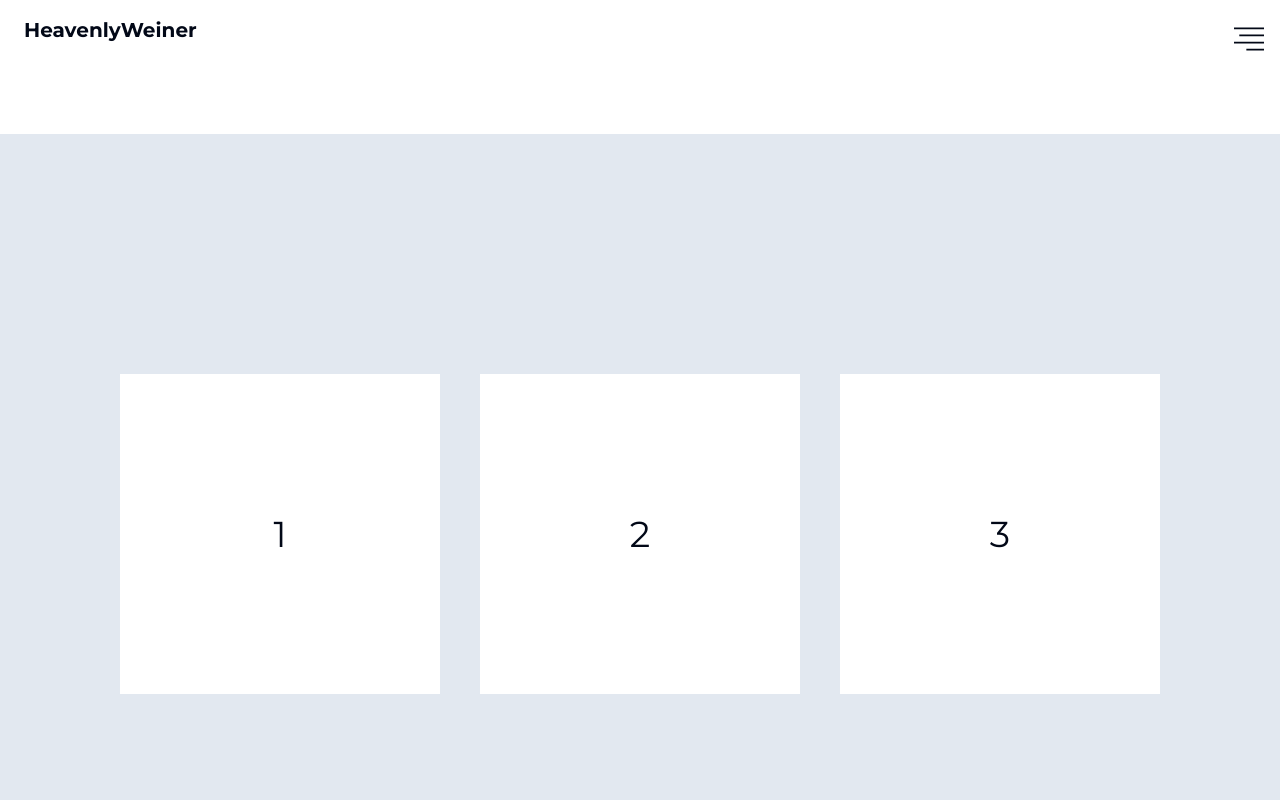
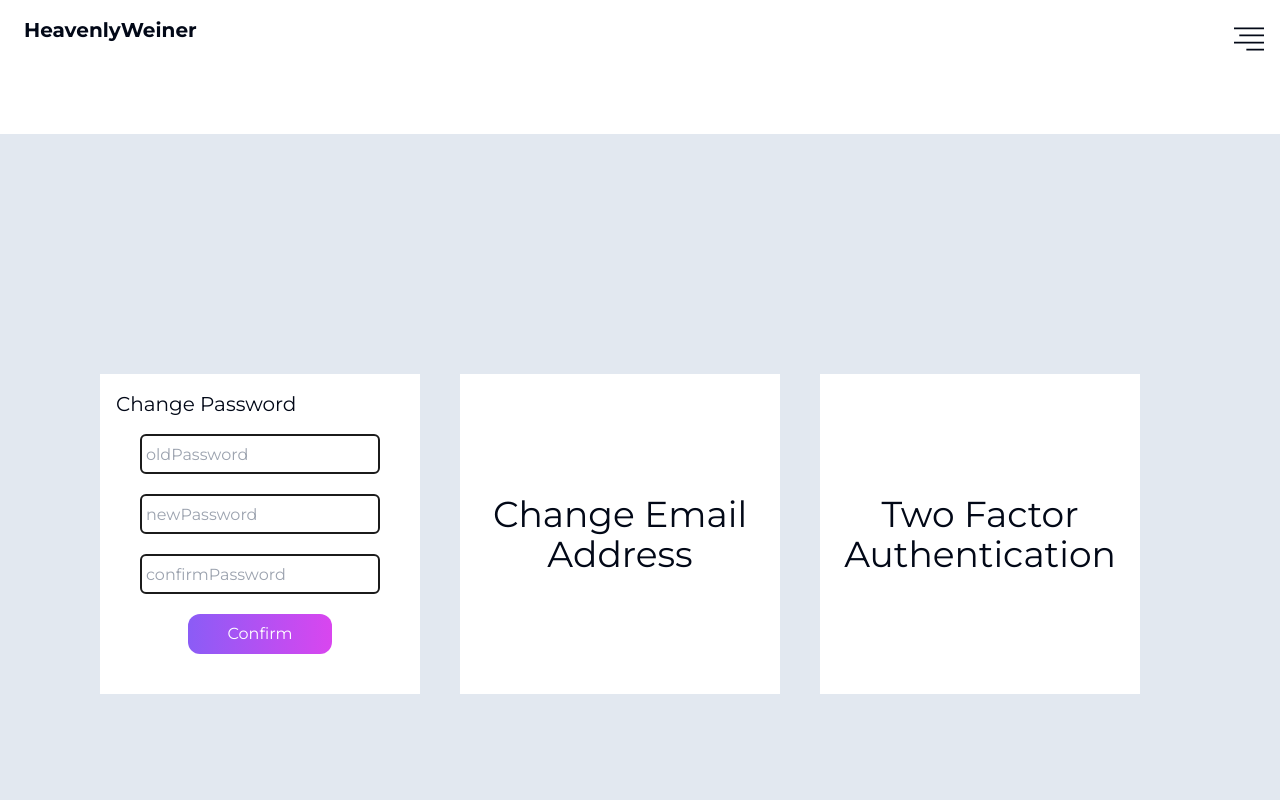
Before and after one commit to Z1ppzy/bigweb, a React (Vite) app: page /profile in a window 1280 px wide. Shown: the top 800 px of the page. Built offline with nearby package versions, Linux system fonts and the light colour scheme; sample sign-in values are in the browser's storage.

Commit message:
add toast notification add strict style for page Profile

```diff
--- a/package.json
+++ b/package.json
@@ -28,6 +28,7 @@
     "react-icons": "^5.0.1",
     "react-router-dom": "^6.22.2",
     "react-slick": "^0.30.2",
+    "react-toastify": "^10.0.4",
     "slick-carousel": "^1.8.1",
     "tailwind-merge": "^2.2.1",
     "tailwindcss-animate": "^1.0.7",
--- a/src/Pages/Profile.tsx
+++ b/src/Pages/Profile.tsx
@@ -1,5 +1,7 @@
 import { useEffect } from 'react';
 import { useNavigate } from 'react-router-dom';
+import { ToastContainer, toast } from 'react-toastify';
+import 'react-toastify/dist/ReactToastify.css';
 
 export default function Profile() {
   const navigate = useNavigate();
@@ -7,16 +9,49 @@ export default function Profile() {
     const token = localStorage.getItem('authToken');
     if (!token) {
       navigate('/login');
-
     }
   }, []);
+
+  const handleButtonClick = () => {
+    toast.success('Пароль был успешно изменен', {
+      position: 'top-right',
+      autoClose: 2500,
+    });
+  };
 
   return (
     <>
       <div className='py-10 mt-20 h-screen flex flex-col gap-10 justify-center items-center md:flex-row bg-slate-200'>
-        <div className='w-80 h-80 bg-white text-center flex flex-col justify-center text-4xl'>1</div>
-        <div className='w-80 h-80 bg-white text-center flex flex-col justify-center text-4xl'>2</div>
-        <div className='w-80 h-80 bg-white text-center flex flex-col justify-center text-4xl'>3</div>
+        <div className='w-80 h-80 bg-white flex flex-col '>
+          <p className='p-4 justify-start text-xl'>Change Password</p>
+          <div className='flex flex-col items-center gap-5'>
+            <input
+              placeholder='oldPassword'
+              className='px-1 w-60 h-10 border-2 rounded-md border-footer focus:border-purple-700 focus:outline-none'
+            />
+            <input
+              placeholder='newPassword'
+              className='px-1 w-60 h-10 border-2 rounded-md border-footer focus:border-purple-700 focus:outline-none'
+            />
+            <input
+              placeholder='confirmPassword'
+              className='px-1 w-60 h-10 border-2 rounded-md border-footer focus:border-purple-700 focus:outline-none'
+            />
+            <button
+              onClick={handleButtonClick}
+              className='bg-gradient-to-r from-violet-500 to-fuchsia-500 text-white px-10 py-2 rounded-xl mb-5'
+            >
+              Confirm
+            </button>
+          </div>
+        </div>
+        <div className='w-80 h-80 bg-white text-center flex flex-col justify-center text-4xl'>
+          Change Email Address
+        </div>
+        <div className='w-80 h-80 bg-white text-center flex flex-col justify-center text-4xl'>
+          Two Factor Authentication
+        </div>
+        <ToastContainer />
       </div>
     </>
   );
```
Also changed, not shown: 1 other file (tests, documents, lock files or other folders).
